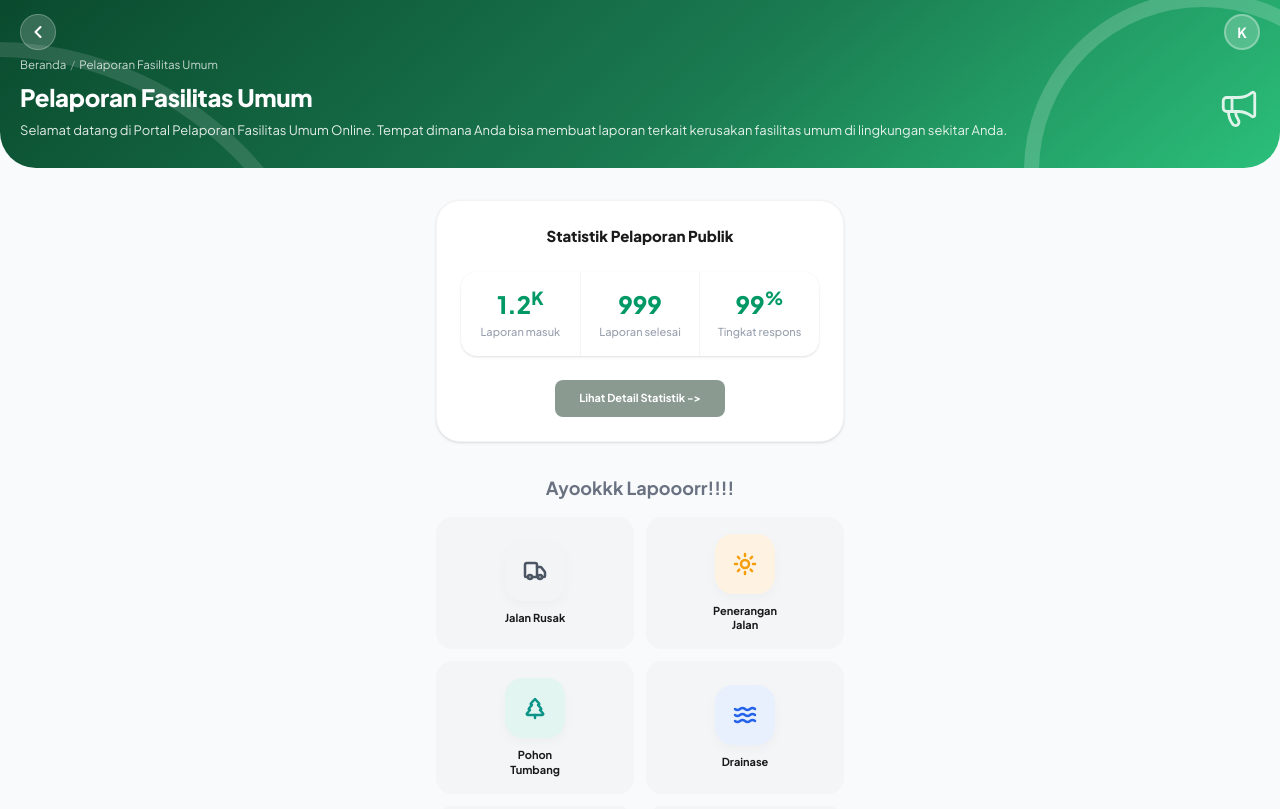
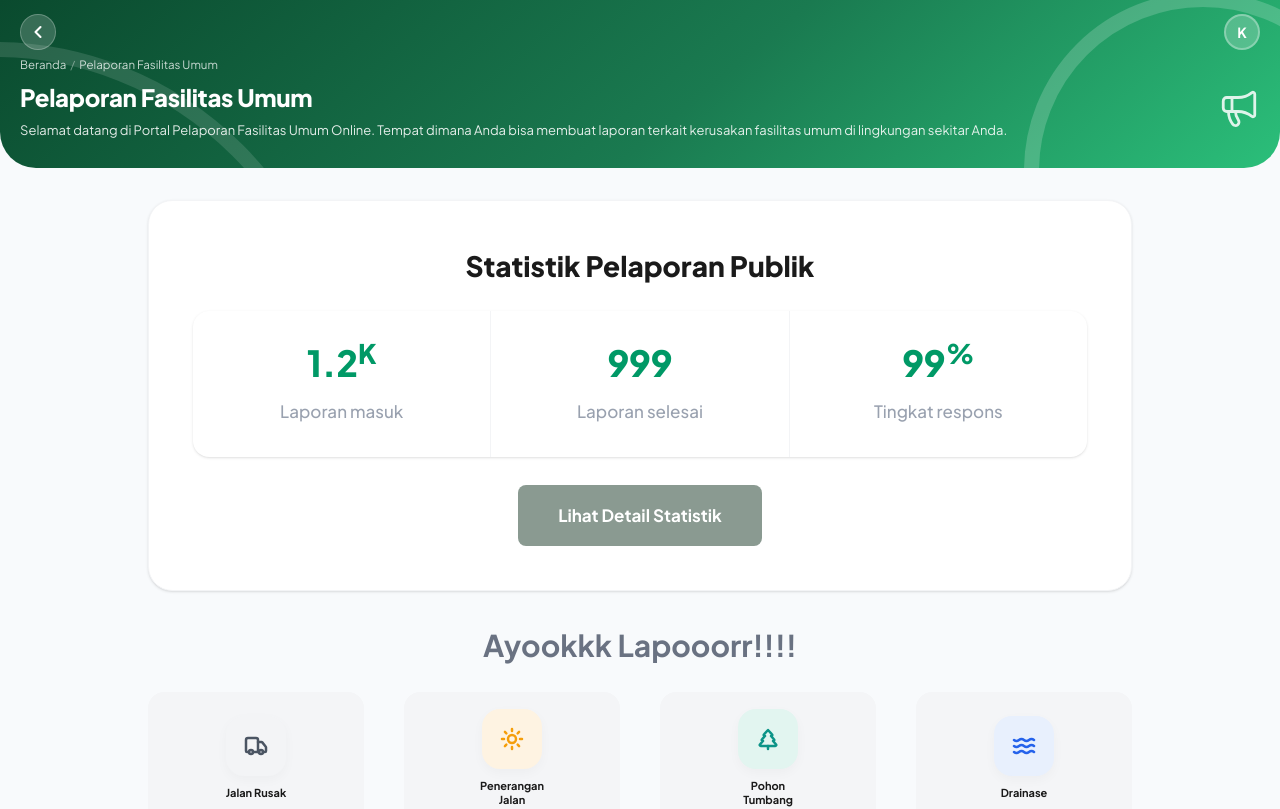
Before and after one commit to StarmangoGH67/iofest26, a SvelteKit app in the folder frontend/: page /pelaporan_fasum in a window 1280 px wide. Shown: the top 809 px of the page. Built offline with nearby package versions, Linux system fonts and the light colour scheme.

Commit message:
adding responsive + prettier

```diff
--- /dev/null
+++ b/frontend/src/lib/components/pelaporan_fasum/FasumStatCard.svelte
@@ -0,0 +1,33 @@
+<script lang="ts">
+	interface StatItem {
+		value: string;
+		suffix?: string;
+		label: string;
+	}
+
+	interface Props {
+		stats: StatItem[];
+	}
+
+	let { stats }: Props = $props();
+</script>
+
+<div
+	class="mx-auto my-4 flex w-full max-w-md rounded-2xl bg-white shadow-sm md:max-w-2xl lg:max-w-4xl"
+>
+	{#each stats as stat, i (i)}
+		<div
+			class="flex flex-1 flex-col items-center gap-1 py-4 md:gap-2 md:py-5 lg:gap-4 lg:py-8 {i !==
+			stats.length - 1
+				? 'border-r border-gray-100'
+				: ''}"
+		>
+			<span class="text-2xl font-black text-emerald-600 md:text-3xl lg:text-4xl"
+				>{stat.value}<sup>{stat.suffix}</sup></span
+			>
+			<span class="text-[11px] font-medium text-gray-400 md:text-[14px] lg:text-[17px]"
+				>{stat.label}</span
+			>
+		</div>
+	{/each}
+</div>
--- a/frontend/src/routes/pelaporan_fasum/+page.svelte
+++ b/frontend/src/routes/pelaporan_fasum/+page.svelte
@@ -1,12 +1,13 @@
 <script lang="ts">
-    import PelayananHeader from "$lib/components/pelayanan_publik/PelayananHeader.svelte";
-    import StatCard from "$lib/components/StatCard.svelte";
-    import ServiceButton from "$lib/components/ServiceButton.svelte";
+	import PelayananHeader from '$lib/components/pelayanan_publik/PelayananHeader.svelte';
+	import FasumStatCard from '$lib/components/pelaporan_fasum/FasumStatCard.svelte';
+	import ServiceButton from '$lib/components/ServiceButton.svelte';
 
 	let { data } = $props();
 
-    const {header, stats, categories} = data;
-
+	let header = $derived(data.header);
+	let stats = $derived(data.stats);
+	let categories = $derived(data.categories);
 </script>
 
 <svelte:head>
@@ -15,38 +16,48 @@
 
 <div class="min-h-screen bg-[#F8FAFC] pb-24">
 	<PelayananHeader
-        title = {header.title}
-        description = {header.description}
-        icon = {header.icon}
+		title={header.title}
+		description={header.description}
+		icon={header.icon}
 		breadcrumb={header.breadcrumb}
 		gradientFrom={header.gradientFrom}
 		gradientTo={header.gradientTo}
 	/>
 
-    <main class="relative z-10 mx-auto max-w-md px-5 pt-8 space-y-8">
-        <div class="bg-white rounded-3xl p-6 shadow-sm border border-gray-100 flex flex-col items-center">
-            <h2 class="text-center text-[15px] font-extrabold text-[#1a1a1a] mb-2">
+	<main class="relative z-20 mx-auto max-w-md space-y-8 px-5 pt-8 md:max-w-2xl lg:max-w-5xl">
+		<div
+			class="mx-auto flex w-full flex-col items-center rounded-3xl border border-gray-100 bg-white p-6 shadow-sm md:p-8 lg:p-11"
+		>
+			<h2
+				class="mb-2 text-center text-[15px] font-extrabold text-[#1a1a1a] md:text-[22px] lg:text-[28px]"
+			>
 				Statistik Pelaporan Publik
 			</h2>
 
 			<div class="w-full">
-                <StatCard stats={stats} />
+				<FasumStatCard {stats} />
 			</div>
 
-            <button class="mt-2 bg-[#8A9A91] hover:bg-[#78877f] text-white text-[11px] font-bold py-2.5 px-6 rounded-lg transition-colors">
-                Lihat Detail Statistik ->
+			<button
+				class="mt-3 rounded-lg bg-[#8A9A91] px-6 py-2.5 text-[11px] font-bold text-white transition-colors hover:bg-[#78877f] md:px-8 md:py-3.5 md:text-[14px] lg:px-10 lg:py-4.5 lg:text-[17px]"
+			>
+				Lihat Detail Statistik
 			</button>
 		</div>
 
 		<div>
-            <h2 class="mt-2 text-center text-gray-500 text-[18px] font-bold mb-4">
+			<h2
+				class="mt-4 mb-6 text-center text-[18px] font-bold text-gray-500 md:text-[24px] lg:text-[30px]"
+			>
 				Ayookkk Lapooorr!!!!
 			</h2>
 
-            <div class="grid grid-cols-2 gap-3">
-                {#each categories as item}
-                    <a href="/pelaporan_fasum/{item.id}"
-                        class="bg-[#F4F5F7] rounded-2xl p-4 flex items-center justify-center hover:bg-white hover:shadow-md transition-all cursor-pointer border border-transparent hover:border-gray-100"
+			<div class="grid grid-cols-2 gap-4 md:grid-cols-4 md:gap-10">
+				{#each categories as item (item.id)}
+					<a
+						href="/pelaporan_fasum/{item.id}"
+						style="--hover-bg: {item.bg};"
+						class="flex cursor-pointer items-center justify-center rounded-2xl border border-transparent bg-[#F4F5F7] p-4 transition-all duration-300 hover:border-gray-100 hover:bg-(--hover-bg) hover:shadow-md"
 					>
 						<ServiceButton
 							title={item.title}
@@ -58,6 +69,5 @@
 				{/each}
 			</div>
 		</div>
-
 	</main>
 </div>
```
Lines whose indentation alone changed are shown as unchanged.
